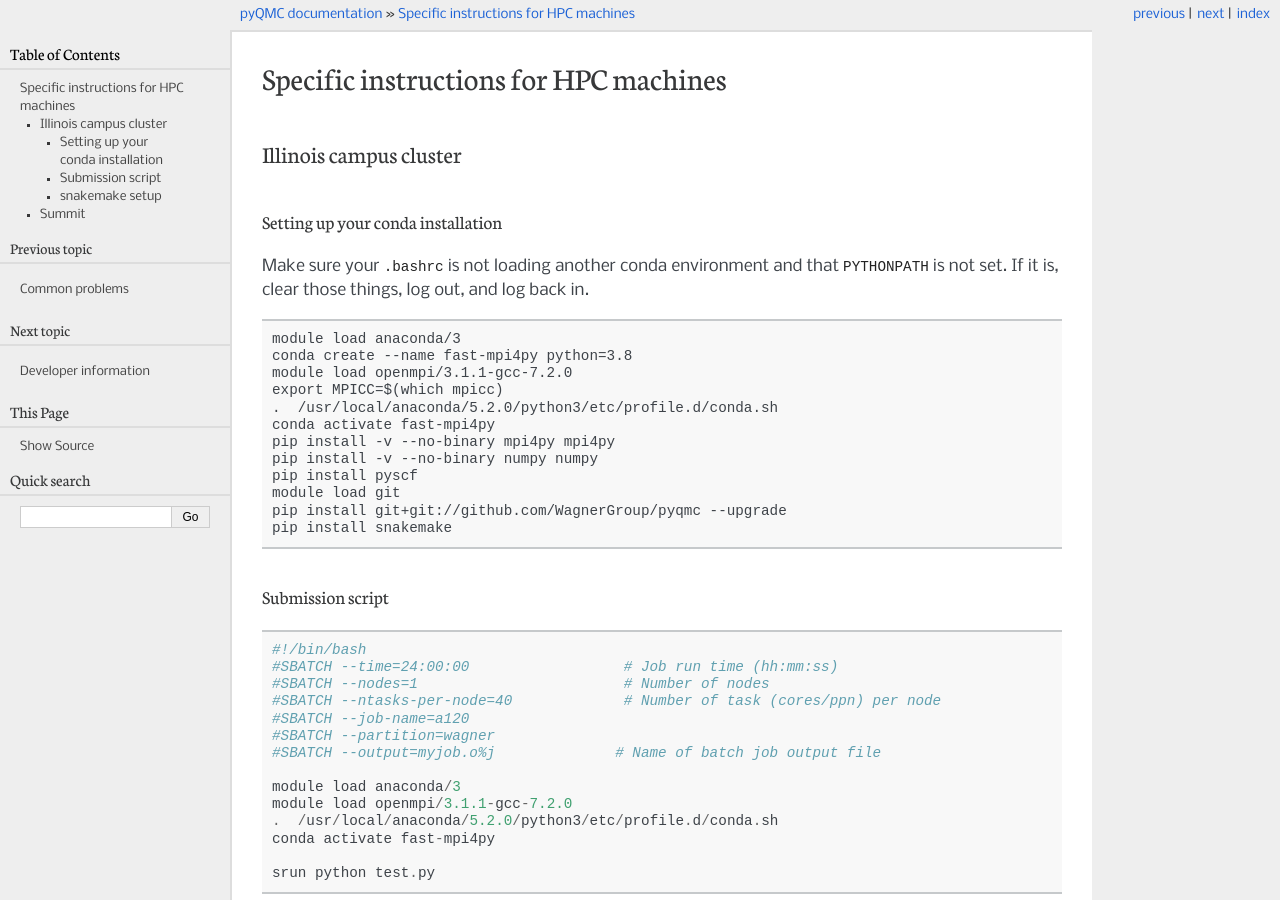
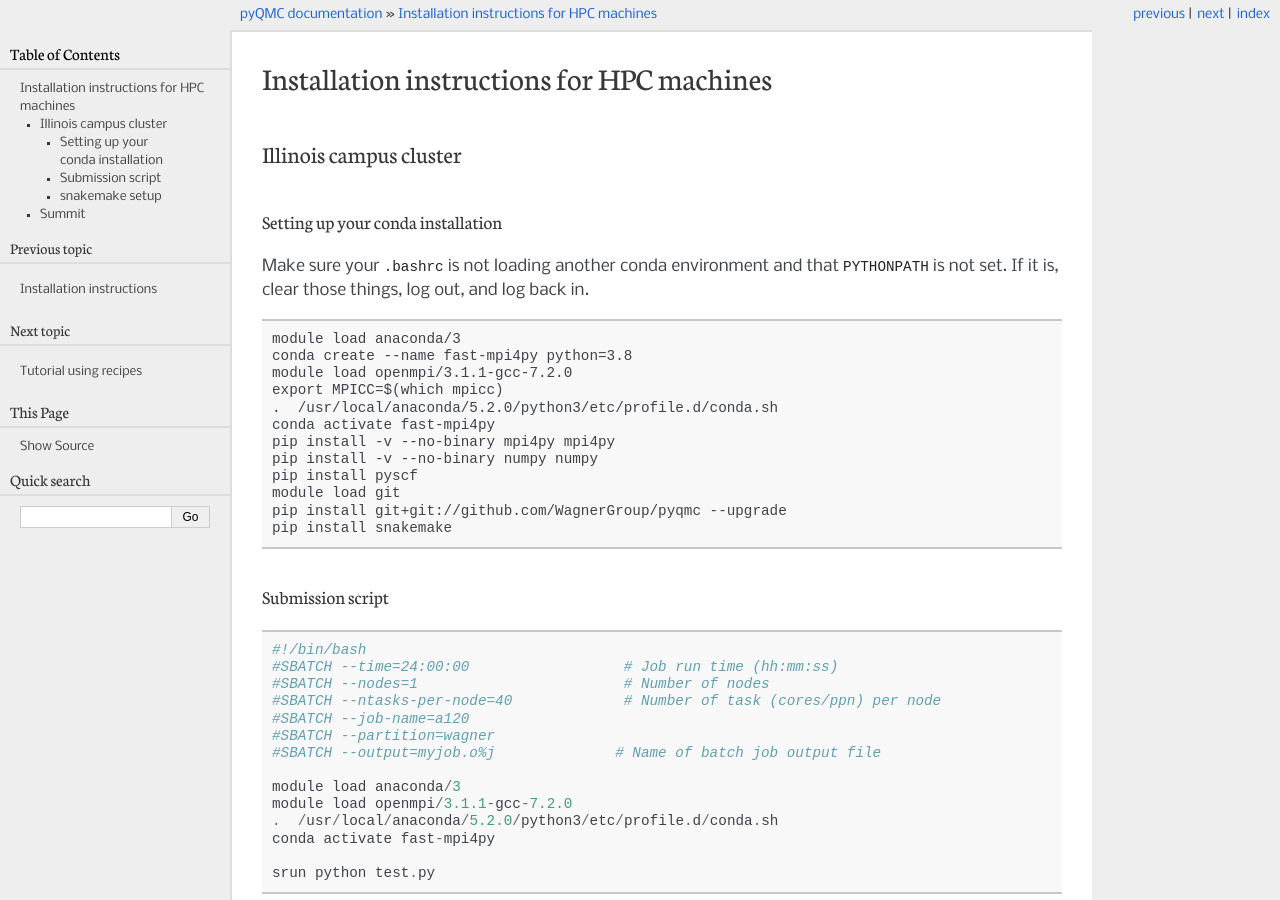
Before and after one commit to WagnerGroup/pyqmc, a Sphinx documentation site: the page built from doc/source/specific_instructions.md, in a window 1280 px wide and 900 px high. Built offline with Sphinx 7.4.7, drawn with Linux system fonts in a browser that asks for light colours; some of the changed text lies outside the part shown.

Commit message:
a couple more updates

```diff
--- a/doc/source/index.rst
+++ b/doc/source/index.rst
@@ -11,11 +11,11 @@ Welcome to pyQMC's documentation!
    :caption: Contents:
 
    install
+   specific_instructions
    tutorial
    tutorial_full_control
    snippets
    common_problems
-   specific_instructions
    developer
 
 Indices and tables
--- a/doc/source/install.rst
+++ b/doc/source/install.rst
@@ -30,6 +30,3 @@ GitHub
 
     git clone https://github.com/WagnerGroup/pyqmc.git
     export PYTHONPATH:$PYTHONPATH:/path/to/pyqmc
-
-
-`specific_instructions`
--- a/doc/source/specific_instructions.md
+++ b/doc/source/specific_instructions.md
@@ -1,4 +1,4 @@
-Specific instructions for HPC machines
+Installation instructions for HPC machines
 --------------------------------------------------------------
 
 
```
Also changed, not shown: doc/source/tutorial_full_control.ipynb.
